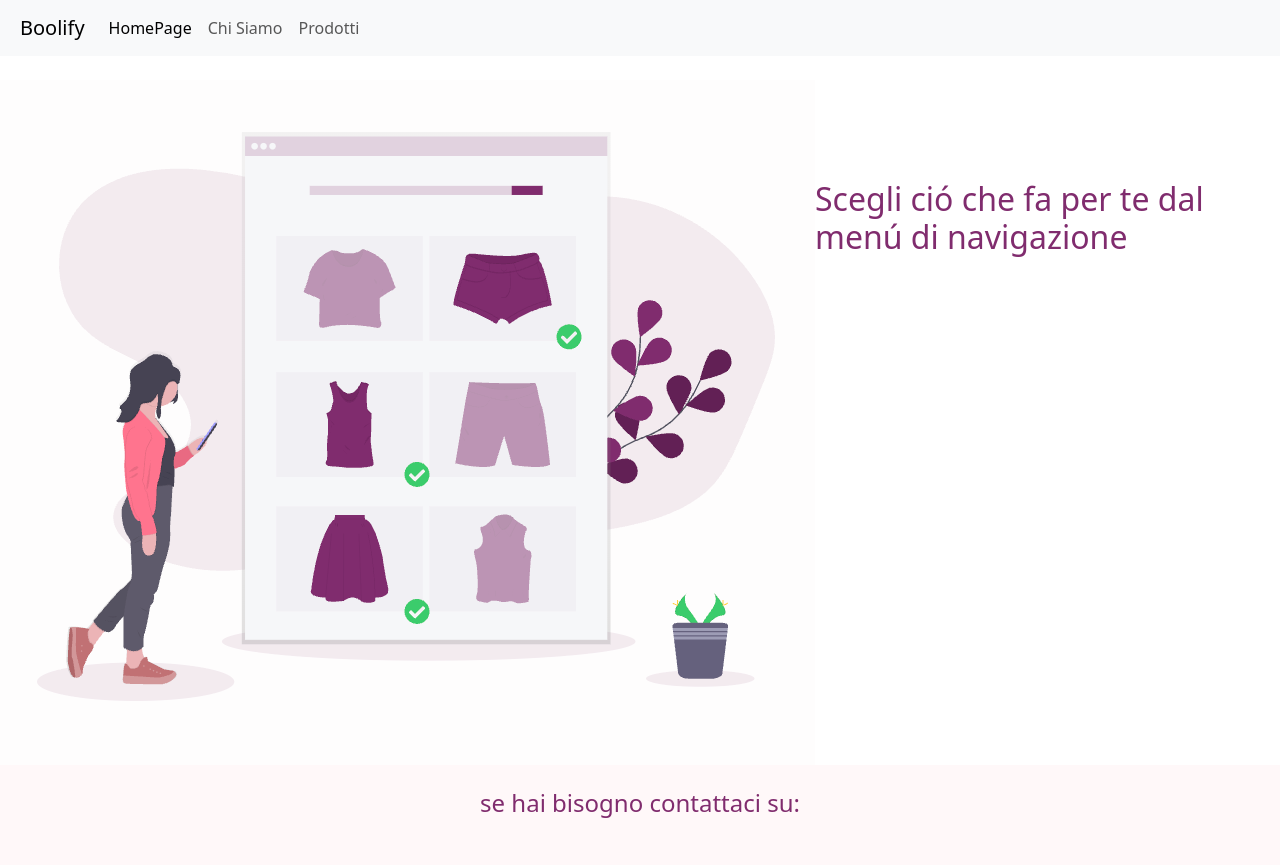
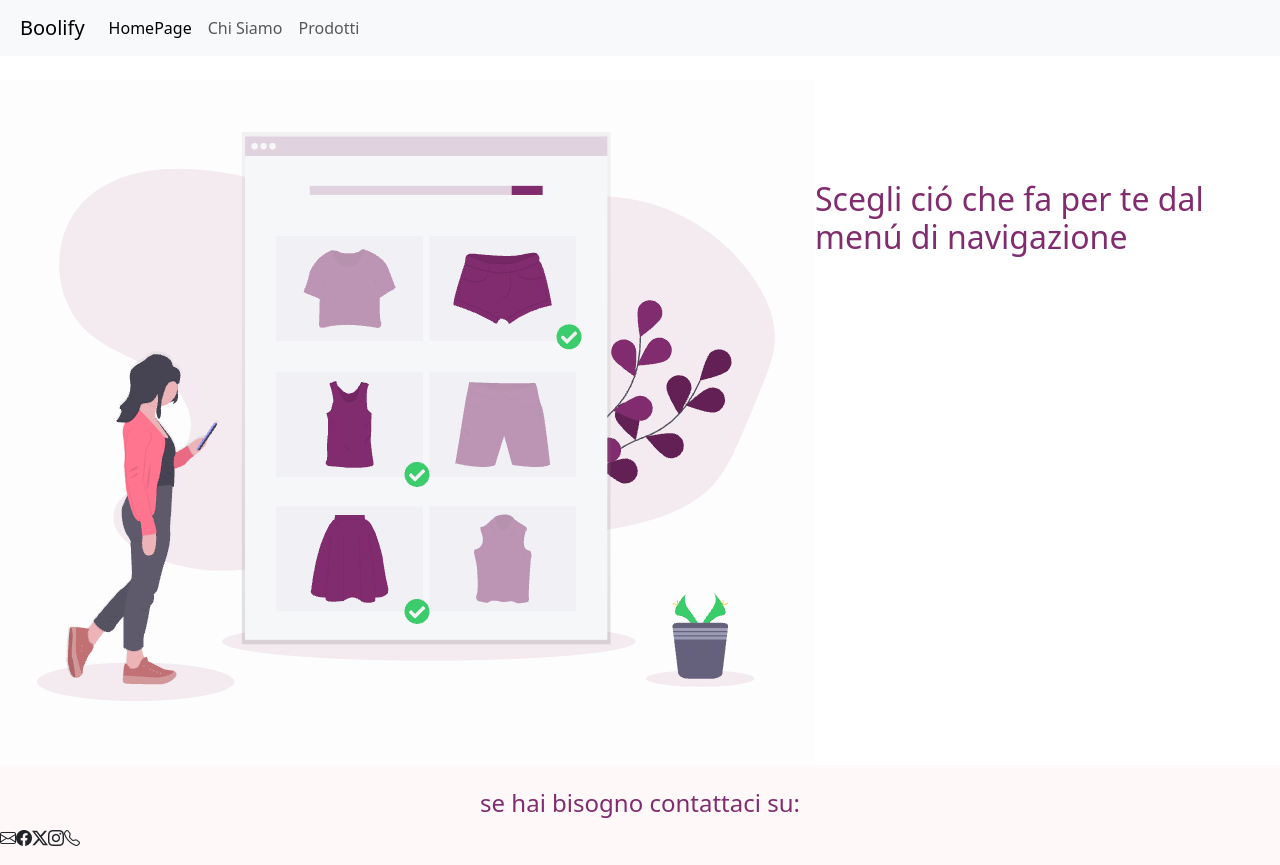
Before and after one commit to LucaStellato/react-router, a React (Vite) app: page / in a window 1280 px wide. Built offline with nearby package versions, Linux system fonts and the light colour scheme.

Commit message:
add bootstrap icons

```diff
--- a/package.json
+++ b/package.json
@@ -12,6 +12,7 @@
   "dependencies": {
     "axios": "^1.13.2",
     "bootstrap": "^5.3.8",
+    "bootstrap-icons": "^1.13.1",
     "icons": "^1.0.0",
     "react": "^19.2.0",
     "react-dom": "^19.2.0",
--- a/src/main.jsx
+++ b/src/main.jsx
@@ -3,7 +3,8 @@ import { createRoot } from 'react-dom/client'
 import './index.css'
 import App from './App.jsx'
 import 'bootstrap/dist/css/bootstrap.min.css';
-import 'bootstrap-icons/font/bootstrap-icons.css';
+import "bootstrap-icons/font/bootstrap-icons.css";
+
 
 createRoot(document.getElementById('root')).render(
   <StrictMode>
--- a/src/pages/footer.jsx
+++ b/src/pages/footer.jsx
@@ -5,6 +5,13 @@ export default function Footer() {
         <>        <footer style={{ backgroundColor: '#fff8f9', minHeight: '100px' }}>
             <div className='row'>
                 <h4 className='mt-4' style={{ color: '#802c6e', textAlign: 'center' }}>se hai bisogno contattaci su:</h4>
+                <div>
+                    <i class="bi bi-envelope"></i>
+                    <i class="bi bi-facebook"></i>
+                    <i class="bi bi-twitter-x"></i>
+                    <i class="bi bi-instagram"></i>
+                    <i class="bi bi-telephone"></i>
+                </div>
             </div>
 
         </footer>
```
Also changed, not shown: 1 other file (tests, documents, lock files or other folders).
